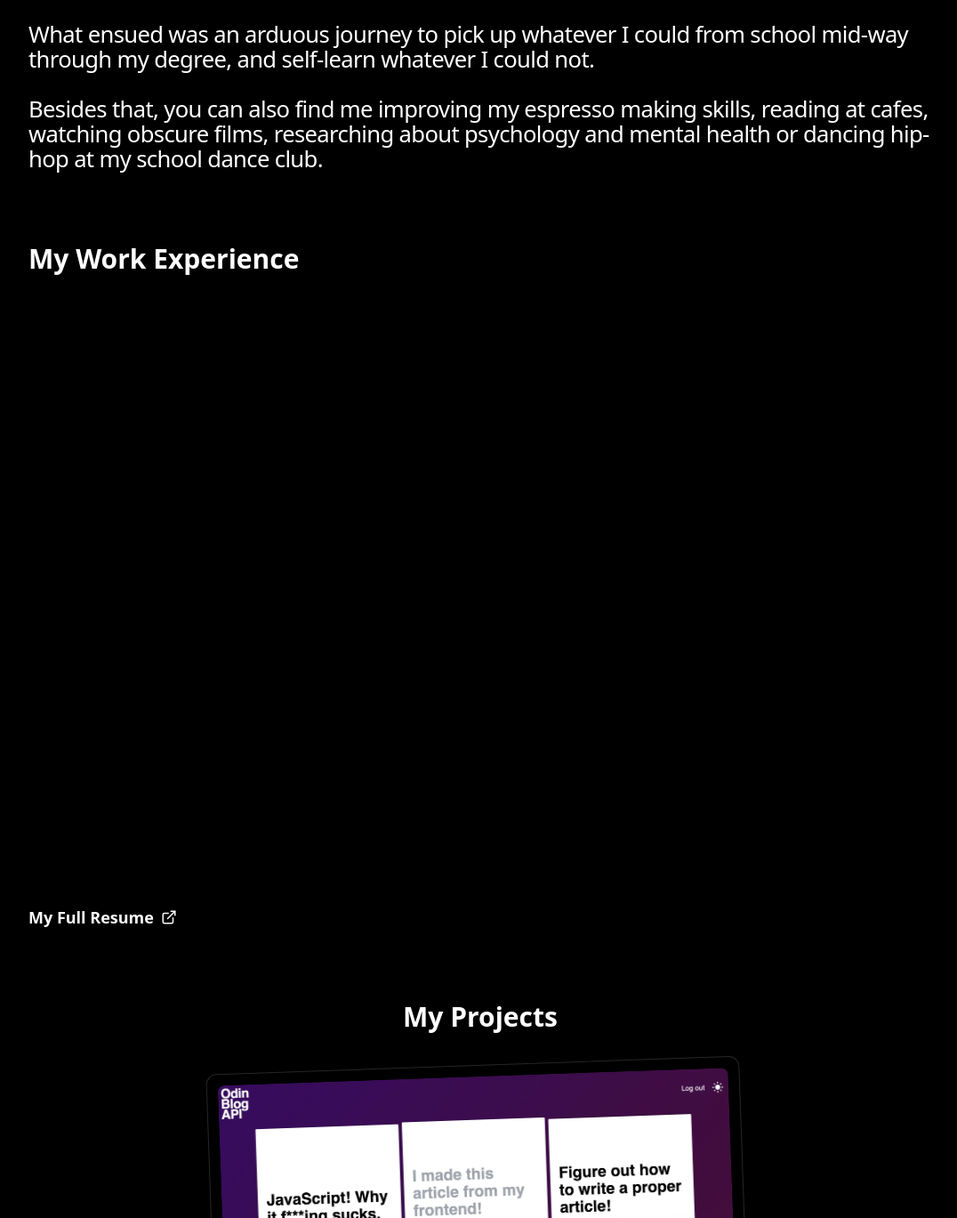
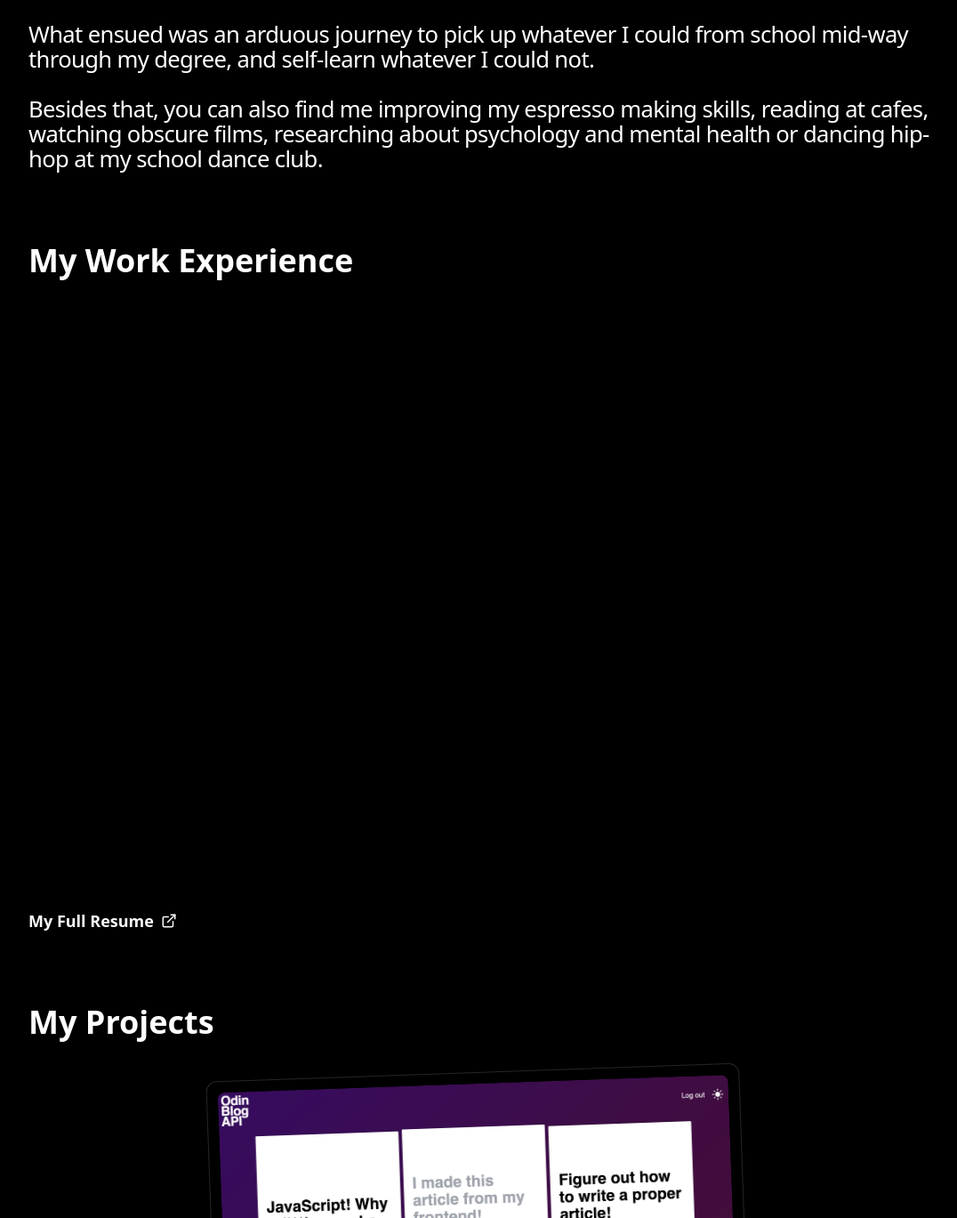
Before and after one commit to safarinexus/edgar-teong, a React (Vite) app: page / in a window 1280 px wide. Shown: the part 1848-3217 px from the top of the page at 89% size, without its empty margins (100-1176 px from the left). Built offline with nearby package versions, Linux system fonts and the light colour scheme.

Commit message:
fixed some text sizing

```diff
--- a/src/App.tsx
+++ b/src/App.tsx
@@ -83,7 +83,7 @@ const App = ({ error }: Props) => {
             </div>
             <div
               id="projects"
-              className="w-full max-w-[1208px] h-fit min-h-[480px] mx-auto px-5 pt-20 sm:px-24 flex flex-col items-center"
+              className="w-full max-w-[1208px] h-fit min-h-[480px] mx-auto px-5 pt-20 sm:px-24 flex flex-col"
             >
               <Projects />
             </div>
--- a/src/components/Projects.tsx
+++ b/src/components/Projects.tsx
@@ -19,7 +19,7 @@ const Projects = () => {
 
     return (
         <>
-            <h1 className="font-bold text-lg sm:text-3xl">My Projects</h1>
+            <h1 className="font-bold text-2xl sm:text-4xl">My Projects</h1>
             {projects.map((project, index) => {
                 let skew = " -rotate-2";
                 if ((Number(index) + 1) % 2 === 0) {
@@ -31,7 +31,7 @@ const Projects = () => {
                         id={"project"+index}
                         className={"font-medium w-full max-w-[600px] h-auto max-h-full rounded-xl p-3 bg-white\
                             border-[1px] border-neutral-300 dark:border-neutral-800 shadow-custom dark:shadow-custom-dark\
-                            dark:bg-black flex flex-col space-y-2 my-9 justify-self-center" + skew}
+                            dark:bg-black flex flex-col space-y-2 my-9 self-center" + skew}
                     >
                         <img
                             src={project.image}
--- a/src/components/Work.tsx
+++ b/src/components/Work.tsx
@@ -18,8 +18,8 @@ const Work = () => {
                 gsap.from(`#work${i}`, {
                     scrollTrigger: {
                         trigger: `#work${i}`,
-                        start: "center 85%",
-                        end: "+=100",
+                        start: "bottom bottom",
+                        end: "+=200",
                         toggleActions: "play none none reverse",
                     },
                     opacity: 0,
@@ -32,7 +32,7 @@ const Work = () => {
 
     return (
         <>
-            <h1 className="font-bold text-lg sm:text-3xl">My Work Experience</h1>
+            <h1 className="font-bold text-2xl sm:text-4xl">My Work Experience</h1>
             {works.map((work, index) => (
                 <div key={index} id={"work"+index} className="my-9 font-medium sm:grid sm:gap-2 grid-cols-[110px_auto]">
                     <p className="text-sm sm:text-lg sm:font-light sm:row-span-3 sm:my-[5px]">{work.dates}</p>
```
